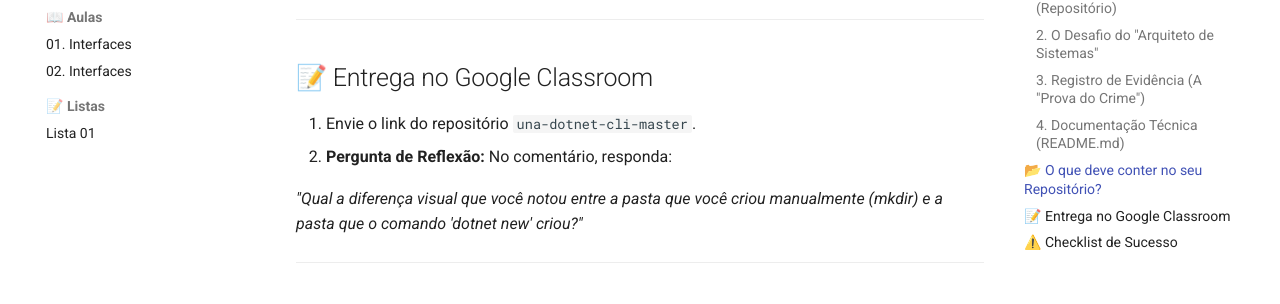
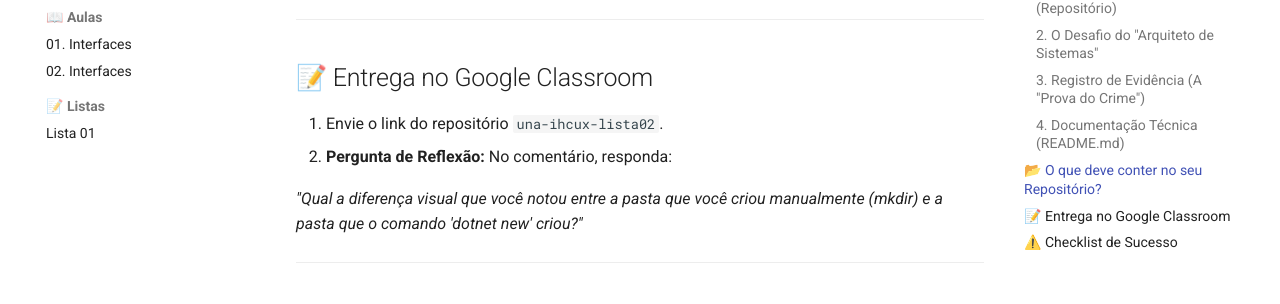
Before and after one commit to danhpaiva/una-ihcux-mkdocs-202601, an MkDocs documentation site: the page built from docs/listas/02-listas.md, in a window 1280 px wide and 900 px high, scrolled down 2134 px. Shown: the part 145-449 px from the top of the window. Built offline with MkDocs 1.6.1 and Material for MkDocs 9.7.7, drawn with Linux system fonts in a browser that asks for light colours.

Commit message:
feat: add lista 02

```diff
--- a/docs/listas/02-listas.md
+++ b/docs/listas/02-listas.md
@@ -97,7 +97,7 @@ Arquivos que o .NET criou para mim:
 
 ## 📝 Entrega no Google Classroom
 
-1. Envie o link do repositório `una-dotnet-cli-master`.
+1. Envie o link do repositório `una-ihcux-lista02`.
 2. **Pergunta de Reflexão:** No comentário, responda:
 
 *"Qual a diferença visual que você notou entre a pasta que você criou manualmente (mkdir) e a pasta que o comando 'dotnet new' criou?"*
```
